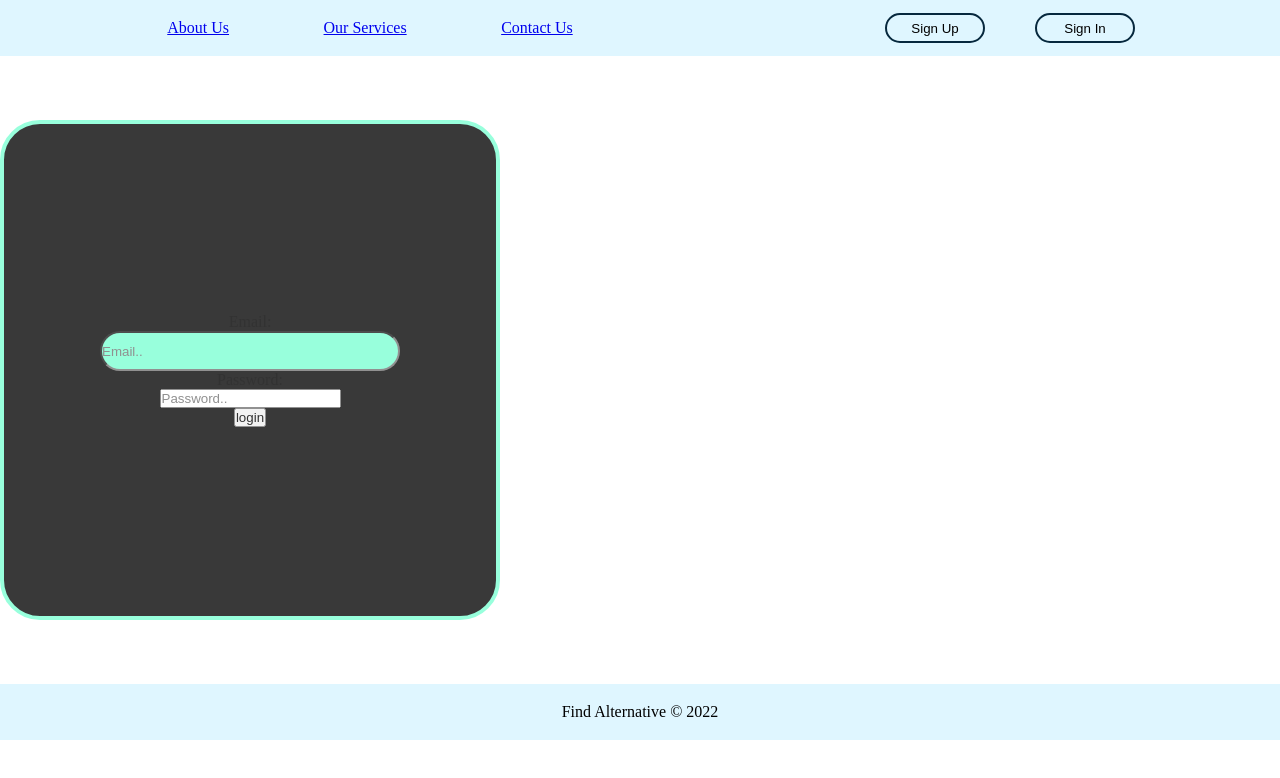
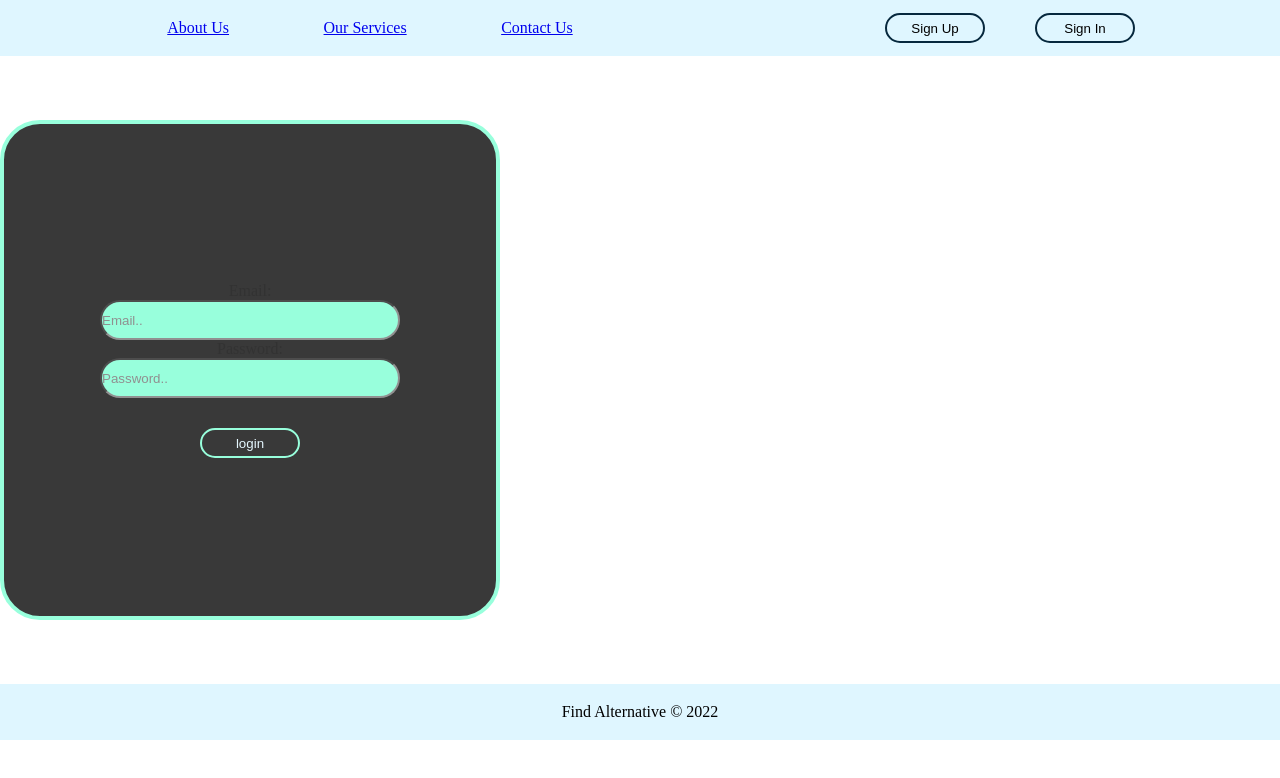
Before and after one commit to fidashn/Find-Alternative, a React (Create React App) app: page /sign-in in a window 1280 px wide. Shown: the top 778 px of the page. Built offline with nearby package versions, Linux system fonts and the light colour scheme; the HTML template or start-up script is replaced by a standard one.

Commit message:
editted btn and password styles

```diff
--- a/src/App.css
+++ b/src/App.css
@@ -71,7 +71,7 @@ width: 300px;
   }
 
 
-  input[type=text] {
+  input[type=text], input[type="password"]{
     background-color: aquamarine;
     color: white;
     height: 40px;
@@ -84,10 +84,24 @@ width: 300px;
     border: 1px solid rgb(227, 224, 224);
   }
 
+  input[type="password"]:focus {
+    border: 1px solid rgb(227, 224, 224);
+  }
+
   textarea{
     background-color: aquamarine;
     color: white;
     border-radius: 30px;
+  }
+
+  .submit{
+  background-color: transparent;
+  color: #DFF6FF;
+  border: 2px  aquamarine solid;
+  border-radius: 25px;
+  width: 100px;
+  height: 30px;
+  margin-top: 30px;
   }
 
   .product-container{
--- a/src/Components/ContactUs.js
+++ b/src/Components/ContactUs.js
@@ -11,7 +11,7 @@ function ContactUs() {
     <input type="text" placeholder="Email.."/>
     Please type your message:
     <textarea  name="" rows="10" cols="28"></textarea>
-    <button type='submit'>Submit</button>
+    <button type='submit' className='submit'>Submit</button>
   </form>
     </div>
   )
--- a/src/Components/SignIn.js
+++ b/src/Components/SignIn.js
@@ -10,7 +10,7 @@ function SignIn() {
     <input type="text" placeholder="Email.."  />
     Password:
     <input type="password" placeholder="Password.." />
-    <button type='submit' >login</button>
+    <button type='submit' className='submit'>login</button>
     </form>
     </div>
   )
--- a/src/Components/SignUp.js
+++ b/src/Components/SignUp.js
@@ -13,7 +13,7 @@ function SignUp() {
     <input type="text" placeholder="Email.."  />
     Password:
     <input type="password" placeholder="Password.." />
-    <button type='submit'>Submit</button>
+    <button type='submit' className='submit'>Submit</button>
     </form>
     </div>
   )
```
